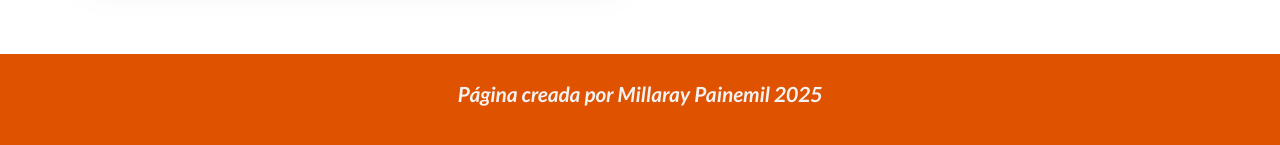
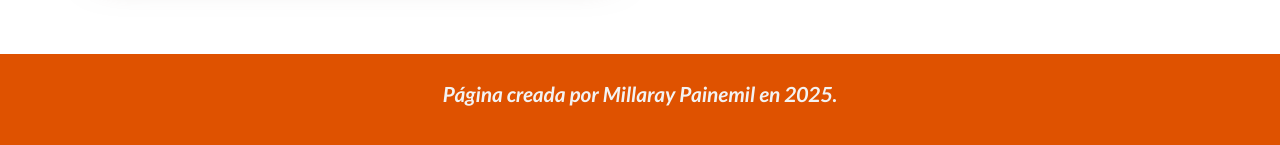
Before and after one commit to yumikosito/portafolio, a React (Vite) app: page / in a window 1280 px wide. Shown: the part 4714-4859 px from the top of the page. Built offline with nearby package versions, Linux system fonts and the light colour scheme.

Commit message:
Update Footer.jsx

```diff
--- a/src/components/home/Footer.jsx
+++ b/src/components/home/Footer.jsx
@@ -8,7 +8,7 @@ const Footer = () => {
     <div>
       <Container fluid expand="lg" sticky="bottom" id='footer' className='px-5 mt-4 py-3'>
         <Row>
-          <p className='d-flex justify-content-center align-items-center footerText py-2'>{esp ? 'Página creada por':'Website created by'} Millaray Painemil 2025</p>
+          <p className='d-flex justify-content-center align-items-center footerText py-2'>{esp ? 'Página creada por':'Website created by'} Millaray Painemil {esp ? 'en':'in'} 2025.</p>
         </Row>
       </Container>
 
```
